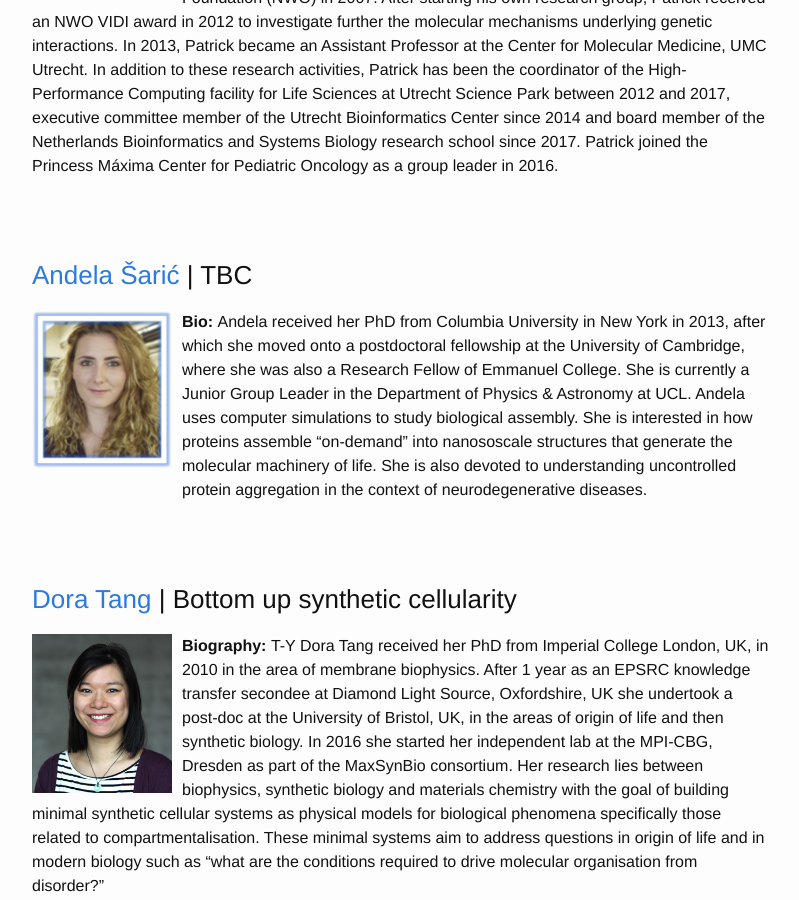
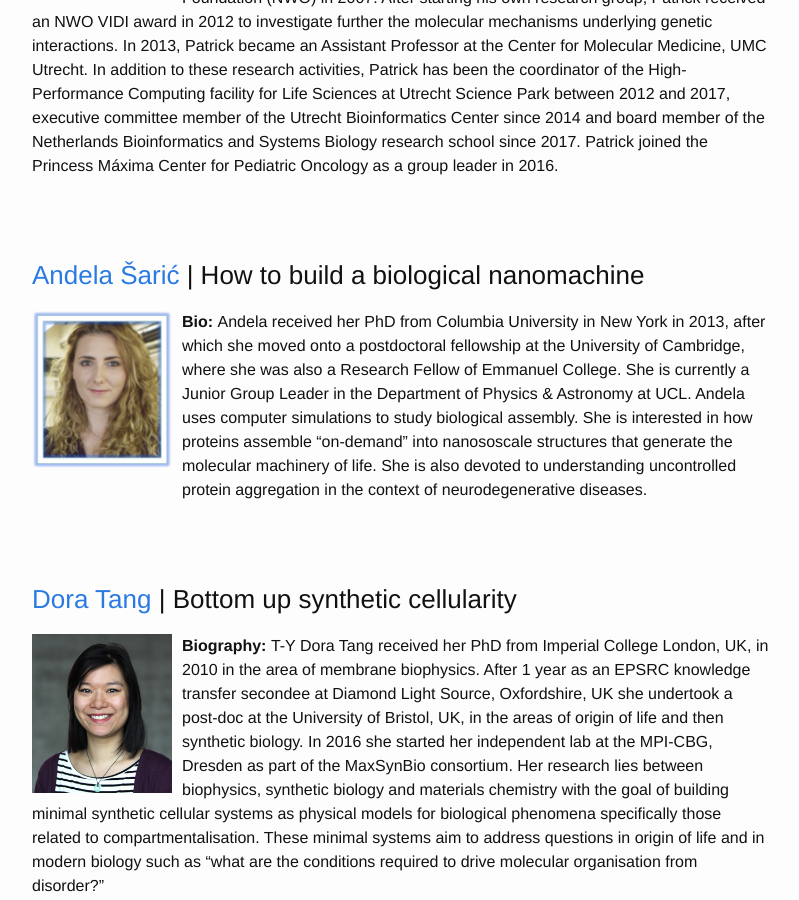
Before and after one commit to qsbworkshop/qsb2019, a Jekyll site: the page built from docs/speakers.md, in a window 1280 px wide and 900 px high, scrolled down 1230 px. Shown: the whole window, without its empty margins (238-1037 px from the left). Built offline with Jekyll 4.4.1, drawn with Linux system fonts in a browser that asks for light colours.

Commit message:
Update speakers.md

```diff
--- a/docs/speakers.md
+++ b/docs/speakers.md
@@ -17,7 +17,7 @@ Patrick Kemmeren obtained his PhD in 2005 from Utrecht University for his work o
 <br>
 <br>
 
-<h3><a href="https://www.ucl.ac.uk/physics-living-systems/training/msc-biological-physics/teaching-staff/dr-andela-saric">Andela Šarić</a> | TBC</h3>
+<h3><a href="https://www.ucl.ac.uk/physics-living-systems/training/msc-biological-physics/teaching-staff/dr-andela-saric">Andela Šarić</a> | How to build a biological nanomachine</h3>
   <p>
      <img src="https://qsbworkshop.github.io/qsb2019/images/Saric.png" alt="Andela Šarić" style="float:Left;width:140px;padding-right:10px;padding-bottom:50px;"><b>Bio: </b> Andela received her PhD from Columbia University in New York in 2013, after which she moved onto a postdoctoral fellowship at the University of Cambridge, where she was also a Research Fellow of Emmanuel College. She is currently a Junior Group Leader in the Department of Physics & Astronomy at UCL. Andela uses computer simulations to study biological assembly. She is interested in how proteins assemble “on-demand” into nanososcale structures that generate the molecular machinery of life. She is also devoted to understanding uncontrolled protein aggregation in the context of neurodegenerative diseases.
 
```
